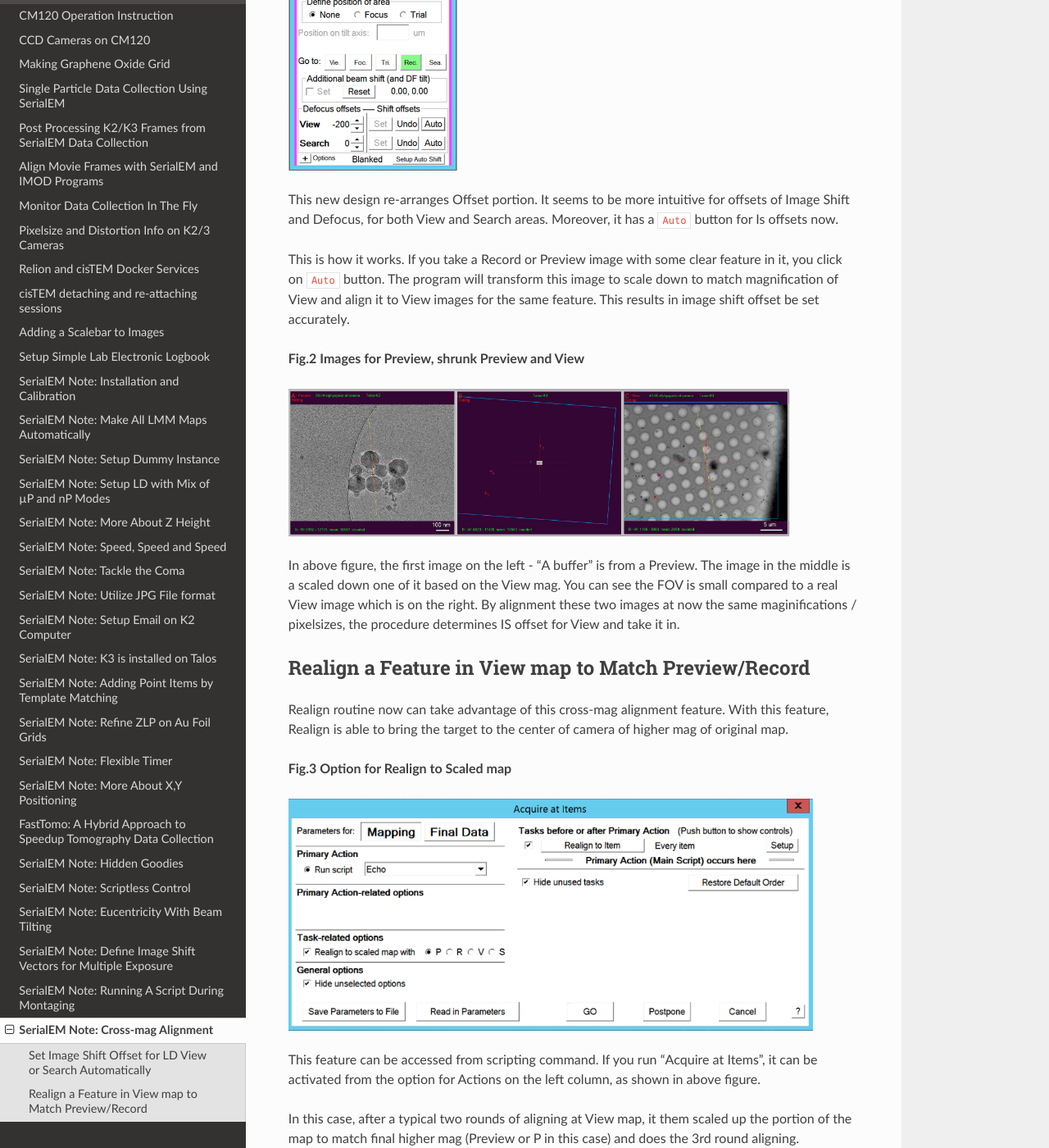
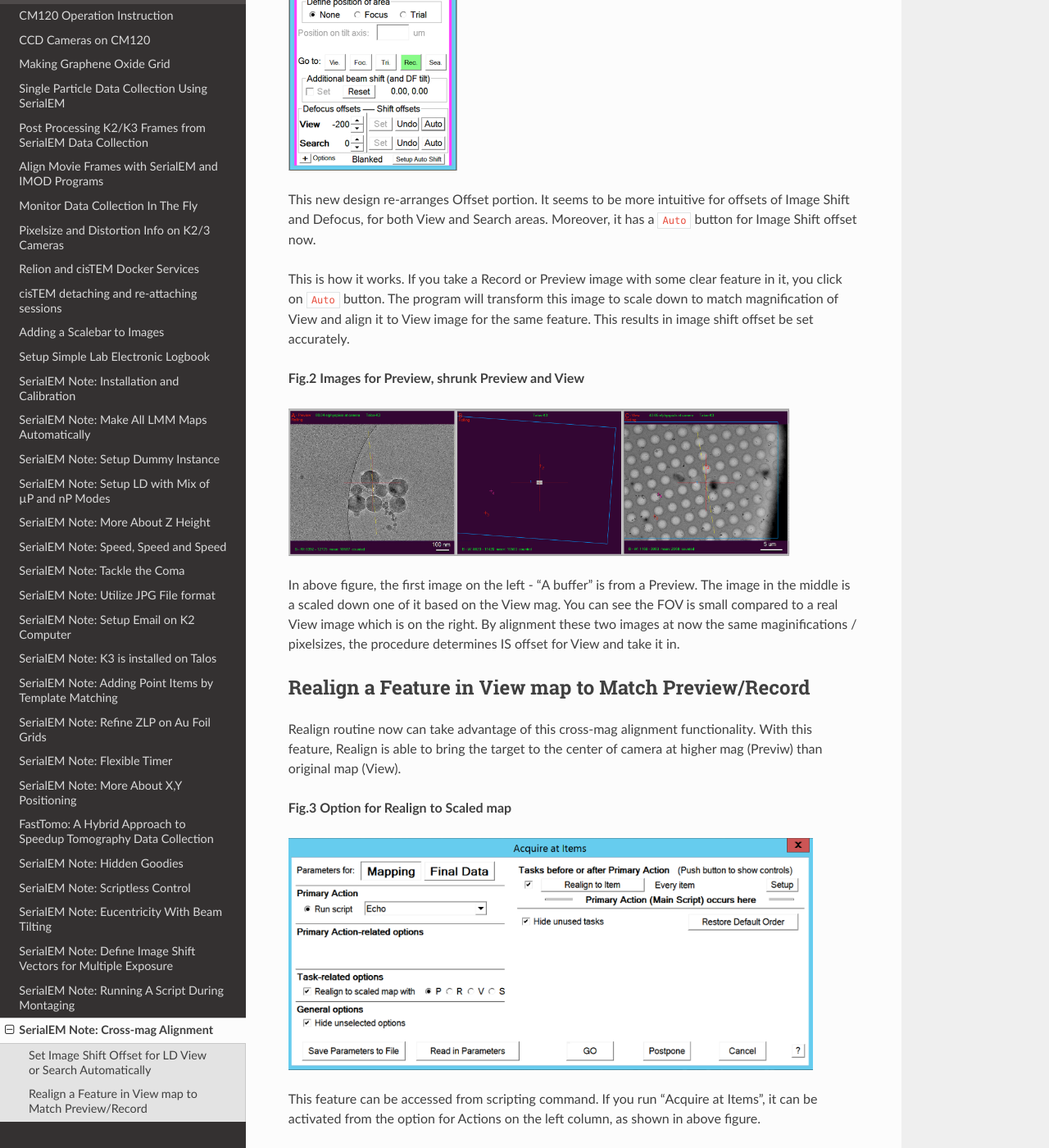
Before and after one commit to xuchen66/sphinx-emdocs, a Sphinx documentation site: the page built from source/serialem-note-cross-mag_aligment.rst, in a window 1280 px wide and 1400 px high, scrolled down 735 px. Shown: the whole window at 82% size. Built offline with Sphinx 7.4.7 and the Read the Docs theme 2.0.0, drawn with Linux system fonts in a browser that asks for light colours; pages that are not in the unit, such as notebooks, are missing from menus; some of the changed text lies outside the part shown.

Commit message:
Update serialem-note-cross-mag_aligment.rst

```diff
--- a/source/serialem-note-cross-mag_aligment.rst
+++ b/source/serialem-note-cross-mag_aligment.rst
@@ -41,12 +41,12 @@
 
 This new design re-arranges Offset portion. It seems to be more intuitive
 for offsets of Image Shift and Defocus, for both View and Search areas.
-Moreover, it has a ``Auto`` button for Is offsets now.
+Moreover, it has a ``Auto`` button for Image Shift offset now.
 
 This is how it works. If you take a Record or Preview image with some clear
 feature in it, you click on ``Auto`` button. The program will transform this
 image to scale down to match magnification of View and align it to View
-images for the same feature. This results in image shift offset be set
+image for the same feature. This results in image shift offset be set
 accurately.
 
 **Fig.2 Images for Preview, shrunk Preview and View**
@@ -69,9 +69,9 @@
 Realign a Feature in View map to Match Preview/Record
 -----------------------------------------------------
 
-Realign routine now can take advantage of this cross-mag alignment feature.
+Realign routine now can take advantage of this cross-mag alignment functionality.
 With this feature, Realign is able to bring the target to the center of
-camera of higher mag of original map.
+camera at higher mag (Previw) than original map (View).
 
 **Fig.3 Option for Realign to Scaled map**
 
@@ -88,7 +88,7 @@
 
 In this case, after a typical two rounds of aligning at View map, it them
 scaled up the portion of the map to match final higher mag (Preview or P in
-this case) and does the 3rd round aligning.
+this case) and does the 3rd round aligning at Previw mag.
 
 **Fig.4 Scaled up Realign - ideal for initial target in TS**
 
```
